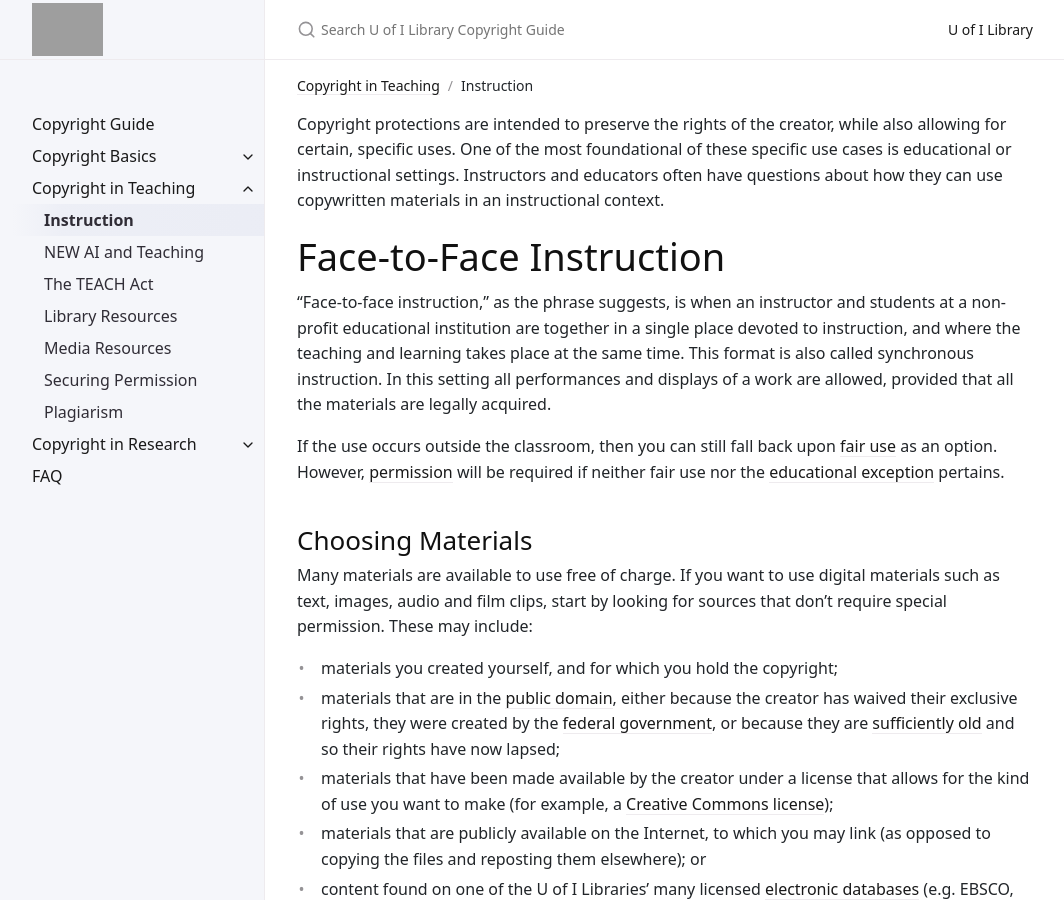
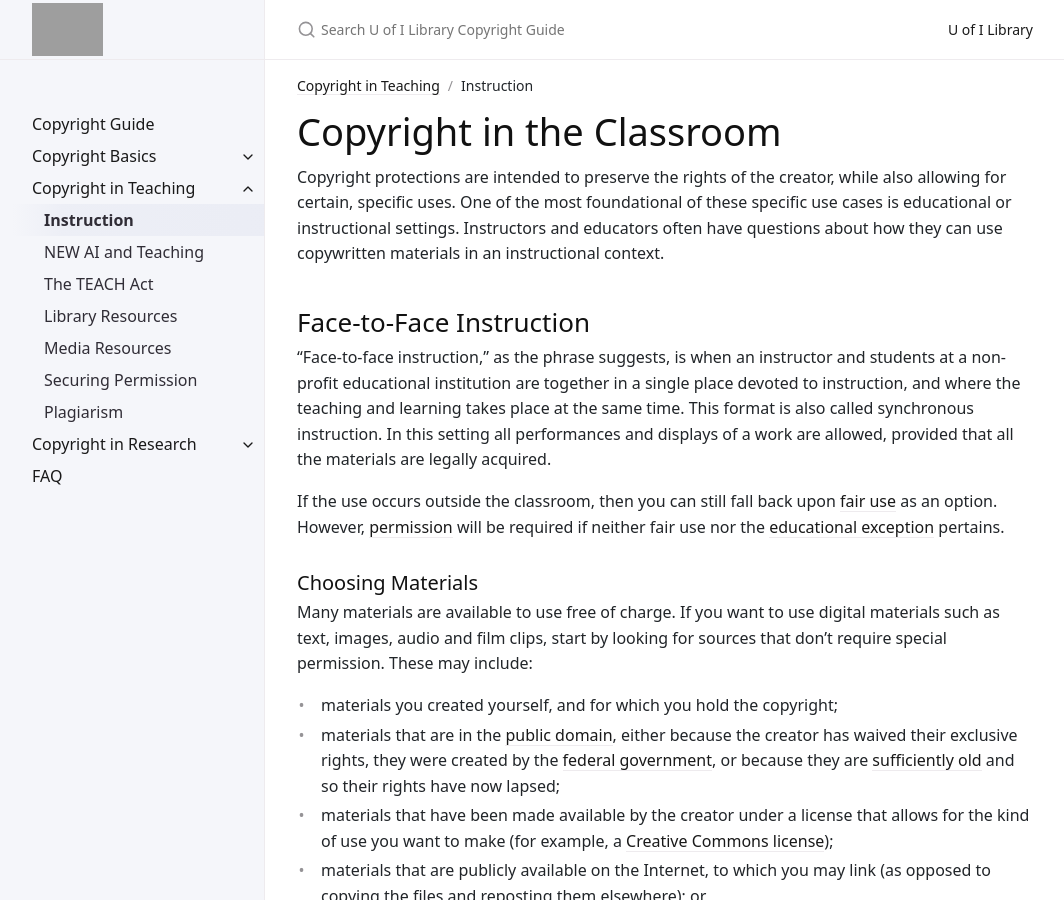
Before and after one commit to uidaholib/copyright-guide, a Jekyll site: the page built from guide/teaching/inperson.md, in a window 1280 px wide and 900 px high. Shown: the whole window, without its empty margins (107-1171 px from the left). Built offline with Jekyll 4.4.1, drawn with Linux system fonts in a browser that asks for light colours; grey boxes are pictures that could not be loaded.

Commit message:
Add copyright guidelines for classroom instruction

```diff
--- a/guide/teaching/inperson.md
+++ b/guide/teaching/inperson.md
@@ -3,16 +3,17 @@ title: Instruction
 parent: Copyright in Teaching
 nav_order: 1
 ---
+# Copyright in the Classroom
 
 Copyright protections are intended to preserve the rights of the creator, while also allowing for certain, specific uses. One of the most foundational of these specific use cases is educational or instructional settings. Instructors and educators often have questions about how they can use copywritten materials in an instructional context.
 
-# Face-to-Face Instruction
+## Face-to-Face Instruction
 
 "Face-to-face instruction," as the phrase suggests, is when an instructor and students at a non-profit educational institution are together in a single place devoted to instruction, and where the teaching and learning takes place at the same time. This format is also called synchronous instruction. In this setting all performances and displays of a work are allowed, provided that all the materials are legally acquired.
 
 If the use occurs outside the classroom, then you can still fall back upon [fair use](#whatisfairuse) as an option. However, [permission](#permission) will be required if neither fair use nor the [educational exception](http://www.copyright.gov/title17/92chap1.html#110) pertains.
 
-## Choosing Materials
+### Choosing Materials
 
 Many materials are available to use free of charge. If you want to use digital materials such as text, images, audio and film clips, start by looking for sources that don't require special permission. These may include:
 
@@ -22,13 +23,13 @@ Many materials are available to use free of charge. If you want to use digital m
 - materials that are publicly available on the Internet, to which you may link (as opposed to copying the files and reposting them elsewhere); or
 - content found on one of the U of I Libraries' many licensed [electronic databases](#licensed) (e.g. EBSCO, JSTOR, HeinOnline, Web of Science, etc.)
 
-# Distance Education / Virtual Instruction
+## Distance Education / Virtual Instruction
 
 Distance education is when a course is taught either solely online or when components of face-to-face instruction are taught online by means of course management systems like Canvas. Distance education generally includes materials that must be digitally transmitted to students. This transmission is authorized under the TEACH Act, a 2002 revision of the copyright law. The basic premise behind TEACH is to allow comparable instruction in the online environment as to what takes place in a traditional classroom or face-to-face instruction.
 
 One of the major requirements of this law is that materials can only be digitally transmitted to students who are officially enrolled in the course, and even then the materials can only be retained for short periods of time. There are numerous other requirements for teaching, technology, and course materials that instructors must also meet before taking advantage of the TEACH Act. For a more thorough overview of this exception, see the section devoted to the [TEACH Act](#TEACH).
 
 
-## Additional Resources
+### Additional Resources
 
 - [Know Your Copyrights](https://www.arl.org/know-your-copyrights/) (Association of Research Libraries) - This website addresses some of the frequently asked questions regarding copyright that may arise in the course of face-to-face instruction.
```
